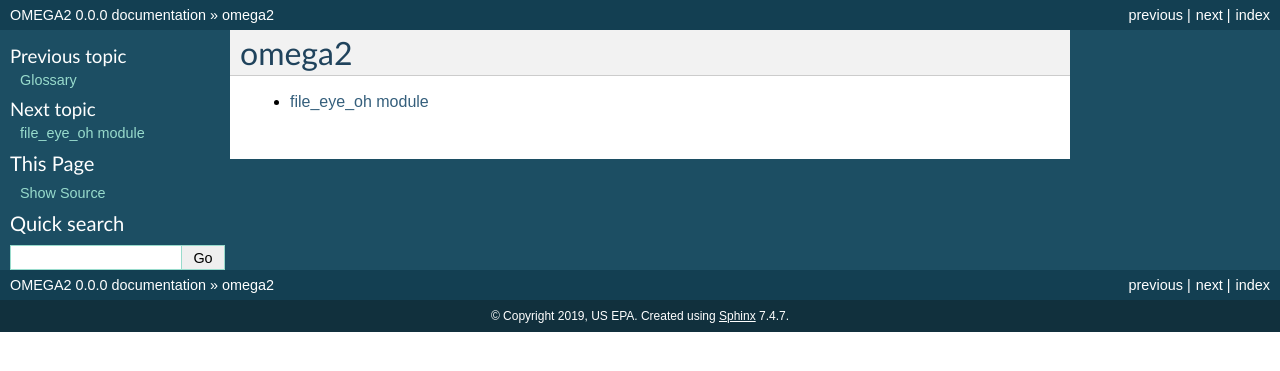
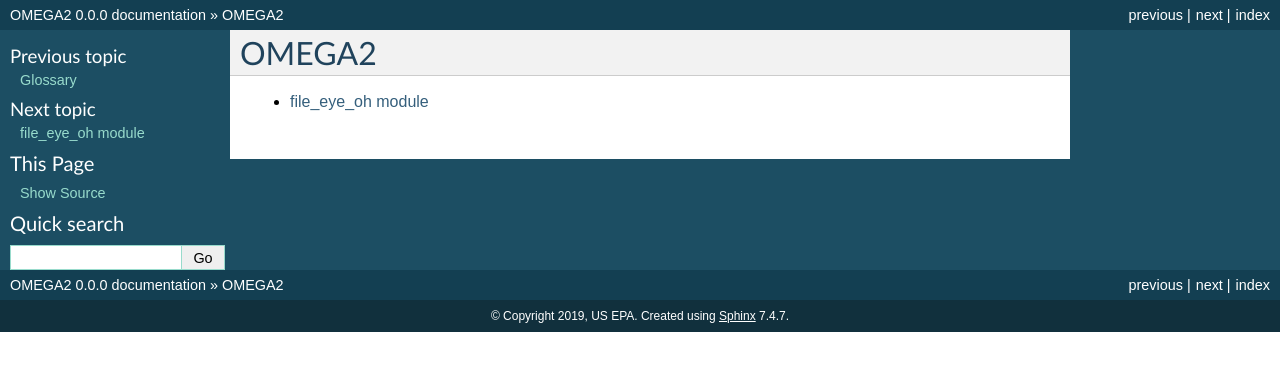
Before and after one commit to USEPA/EPA_OMEGA_Model, a Sphinx documentation site: the page built from doc/source/code.rst, in a window 1280 px wide. Shown: the top 371 px of the page. Built offline with Sphinx 7.4.7, drawn with Linux system fonts in a browser that asks for light colours; pages that are not in the unit, such as notebooks, are missing from menus.

Commit message:
Update code.rst

```diff
--- a/doc/source/code.rst
+++ b/doc/source/code.rst
@@ -1,4 +1,4 @@
-omega2
+OMEGA2
 ======
 
 .. toctree::
```
